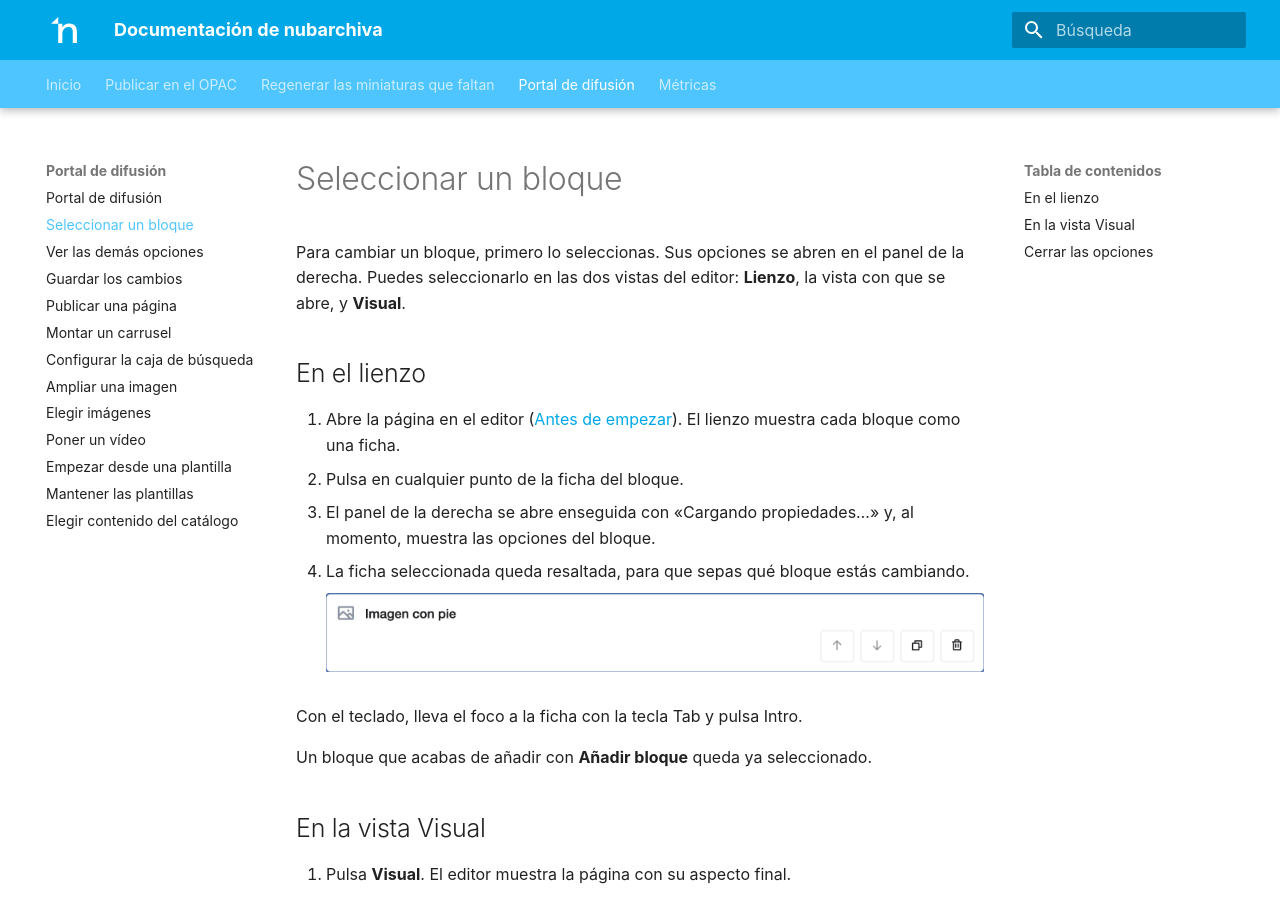
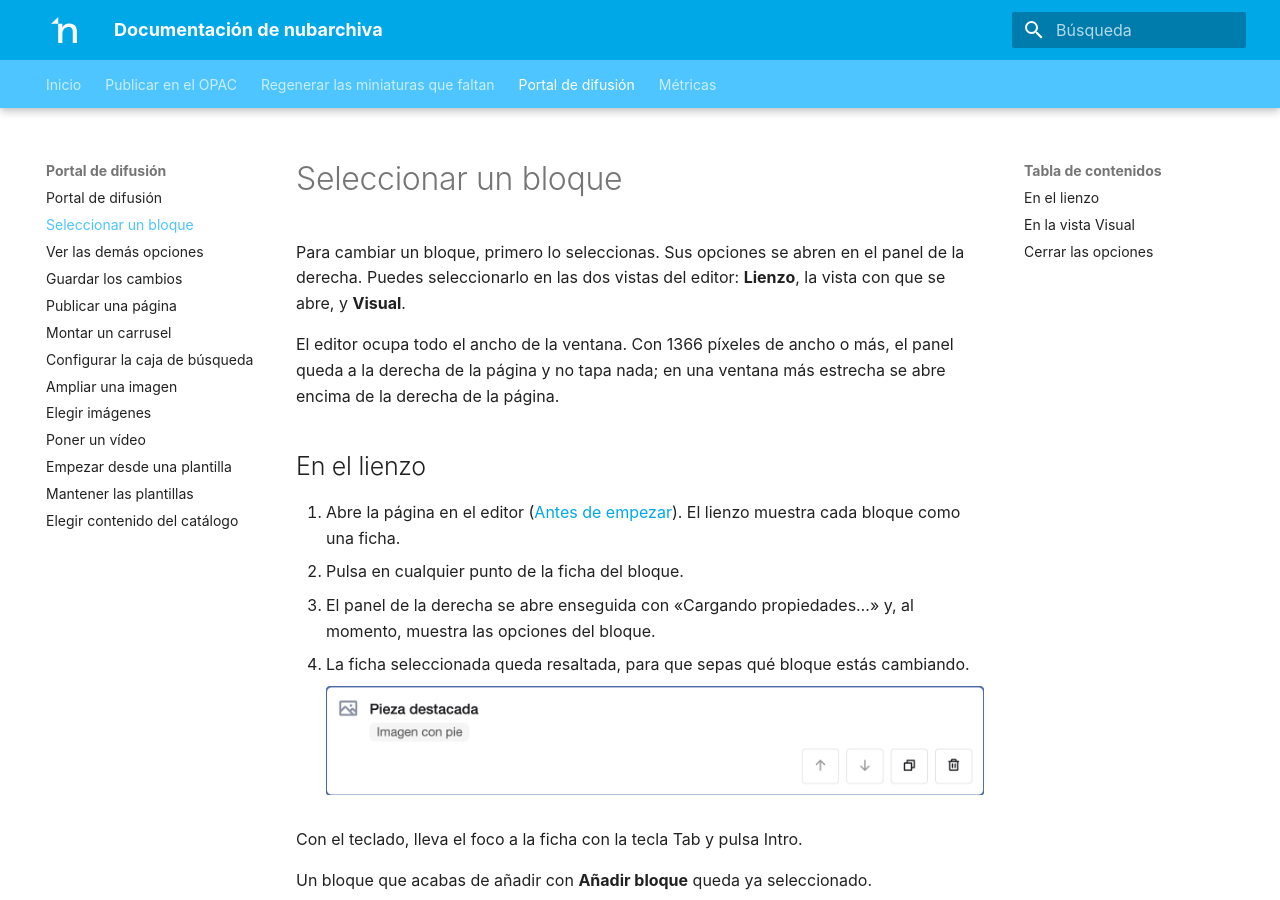
Before and after one commit to nubarchiva/nuba-docs, an MkDocs documentation site: the page built from docs/user-guide/diffusion-portal/select-block.md, in a window 1280 px wide and 900 px high. Built offline with MkDocs 1.6.1 and Material for MkDocs 9.7.7, drawn with Linux system fonts in a browser that asks for light colours.

Commit message:
docs(user-guide): el editor ocupa todo el ancho de la ventana
La guía del editor del portal explica dónde queda el panel según el ancho y
regenera sus capturas.

```diff
--- a/docs/user-guide/diffusion-portal/select-block.md
+++ b/docs/user-guide/diffusion-portal/select-block.md
@@ -2,6 +2,9 @@
 
 Para cambiar un bloque, primero lo seleccionas. Sus opciones se abren en el panel de la derecha. Puedes seleccionarlo
 en las dos vistas del editor: **Lienzo**, la vista con que se abre, y **Visual**.
+
+El editor ocupa todo el ancho de la ventana. Con 1366 píxeles de ancho o más, el panel queda a la derecha de la página
+y no tapa nada; en una ventana más estrecha se abre encima de la derecha de la página.
 
 ## En el lienzo
 
@@ -12,7 +15,7 @@ en las dos vistas del editor: **Lienzo**, la vista con que se abre, y **Visual**
    bloque.
 4. La ficha seleccionada queda resaltada, para que sepas qué bloque estás cambiando.
 
-    ![La ficha del bloque Imagen con pie seleccionado en el lienzo, resaltada, con los botones de subir, bajar, duplicar y eliminar.](../../assets/screenshots/es/diffusion-portal/select-block/block-selected.png){ width="823" }
+    ![La ficha del bloque Imagen con pie seleccionado en el lienzo, resaltada, con los botones de subir, bajar, duplicar y eliminar.](../../assets/screenshots/es/diffusion-portal/select-block/block-selected.png){ width="740" }
 
 Con el teclado, lleva el foco a la ficha con la tecla Tab y pulsa Intro.
 
@@ -24,7 +27,7 @@ Un bloque que acabas de añadir con **Añadir bloque** queda ya seleccionado.
 2. Pulsa sobre el bloque, en cualquier punto. Un bloque sin contenido se ve como una franja con borde de
    puntos, y también responde.
 
-    ![Vista Visual: la franja fina de una Imagen con pie sin contenido, seleccionada y con su barra de acciones.](../../assets/screenshots/es/diffusion-portal/select-block/visual-view.png){ width="728" }
+    ![Vista Visual: un bloque de Texto enriquecido seleccionado, resaltado y con su barra de acciones.](../../assets/screenshots/es/diffusion-portal/select-block/visual-view.png){ width="728" }
 
 3. Como en el lienzo, el panel muestra «Cargando propiedades…» y después las opciones. El bloque queda resaltado.
 
```
Also changed, not shown: docs/user-guide/diffusion-portal/index.md (+1 -1 lines), docs/assets/screenshots/es/diffusion-portal/index/page-editor.png, docs/assets/screenshots/es/diffusion-portal/select-block/block-selected.png, docs/assets/screenshots/es/diffusion-portal/select-block/panel-closed.png, docs/assets/screenshots/es/diffusion-portal/select-block/visual-view.png.
